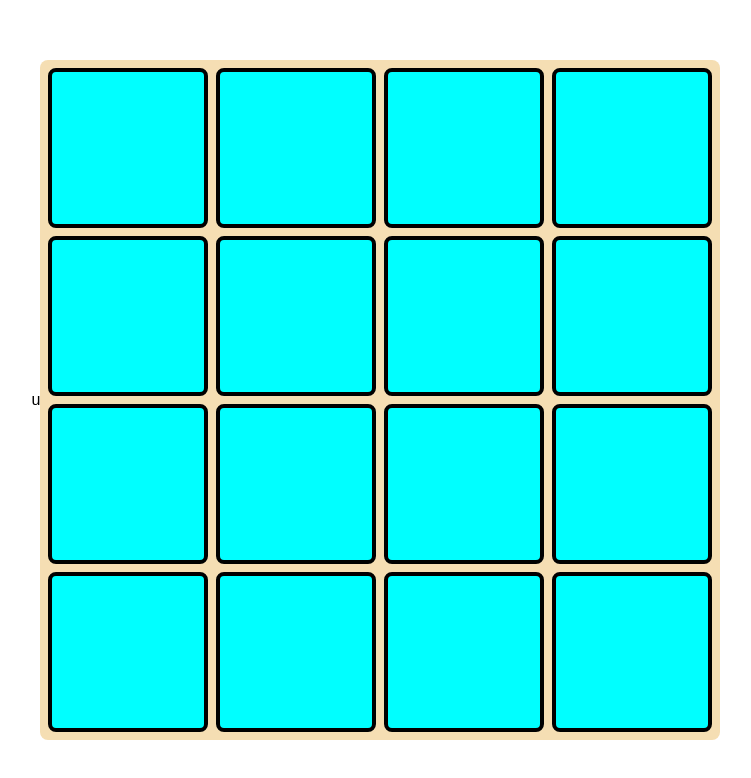
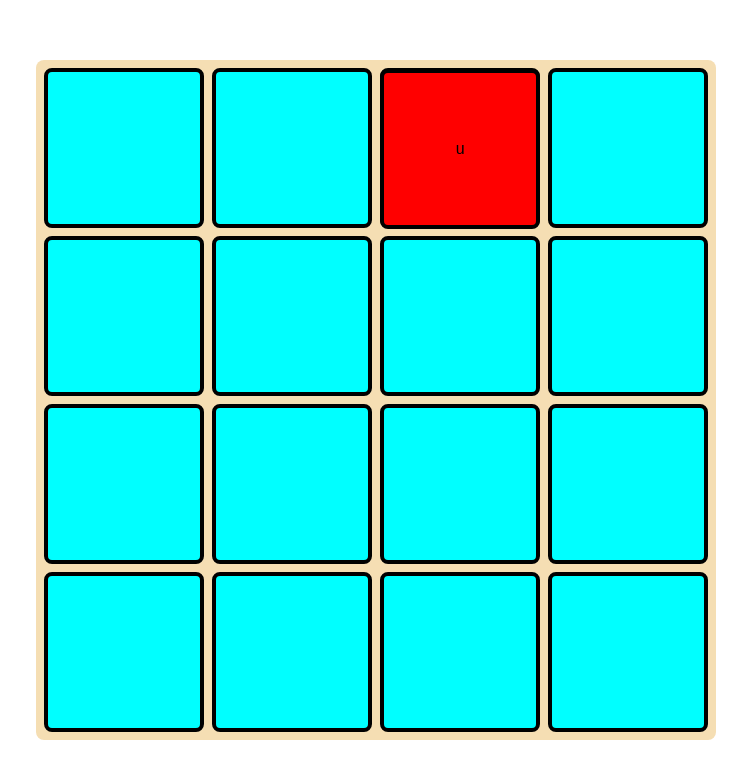
Before and after one commit to Saud-Makandar/FrontEnd_Projects, a plain HTML site: page FrontendProject/Two048/index.html in a window 1280 px wide. Shown: the whole page, without its empty margins (264-1015 px from the left). Drawn offline with Linux system fonts and the light colour scheme.

Commit message:
modified the css file

```diff
--- a/FrontendProject/Two048/index.html
+++ b/FrontendProject/Two048/index.html
@@ -7,7 +7,7 @@
     <title>Document</title>
 </head>
 <body>
-    <div class="title">u</div>
+
     <div class="boardgames">
         <div class="cell"></div>
         <div class="cell"></div>
@@ -25,6 +25,7 @@
         <div class="cell"></div>
         <div class="cell"></div>
         <div class="cell"></div>
+        <div class="title">u</div>
     </div>
 
     <script src="script.js"></script>
--- a/FrontendProject/Two048/style.css
+++ b/FrontendProject/Two048/style.css
@@ -32,7 +32,15 @@ body{
 }
 
     .title{
-    position: relative;
-    top: 0;
-    text-align: center;
+        position: absolute;
+        background-color: red;
+        border-radius: 1vmin;
+        border: 0.5vmin solid black;
+        display: flex;
+        align-items: center;
+        justify-content: center;
+        height: 20vmin;
+        width: 20vmin;
+        top: 1.25%;
+        left: 50.60%;
 }
```
